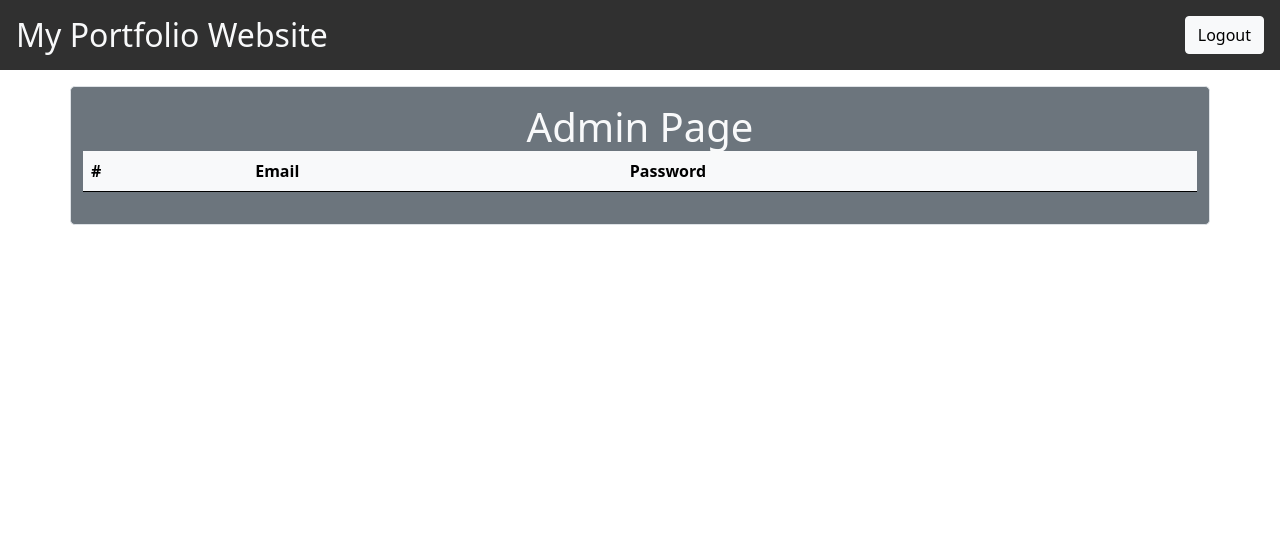
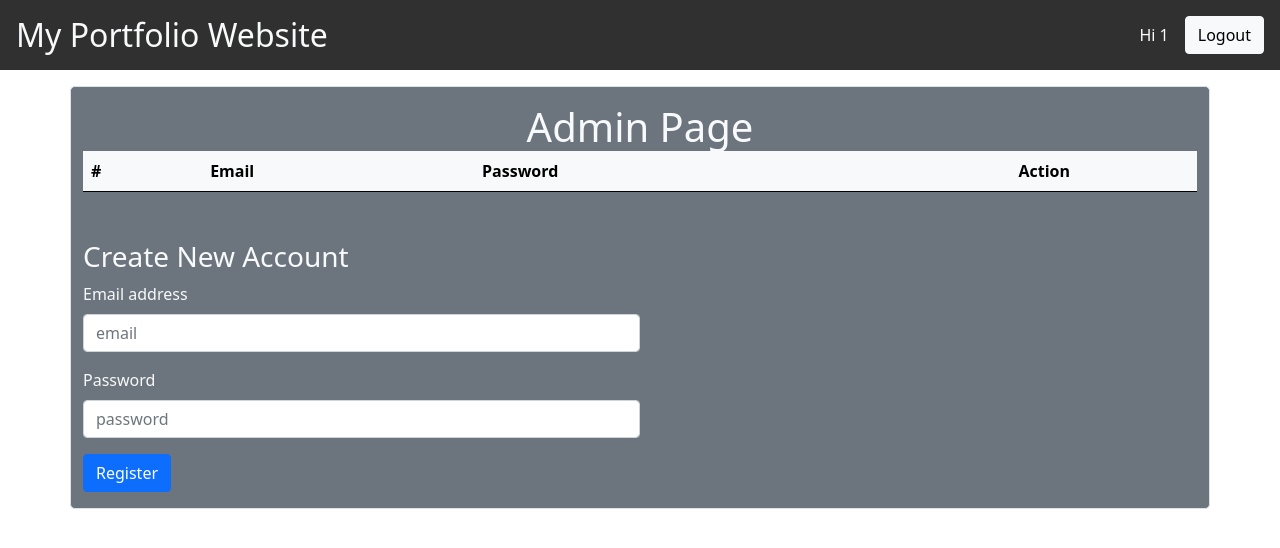
Before and after one commit to rizalw/webPortoFlaskCRUD, a Flask app: page /admin in a window 1280 px wide. Shown: the top 548 px of the page. Run offline with Flask 3, Linux system fonts and the light colour scheme; the visitor is signed in with stand-in values (Sample User, id 1); lists and menus that the app fills with data are empty.

Commit message:
add register feature, separate file for layout

```diff
--- a/app.py
+++ b/app.py
@@ -66,16 +66,19 @@ def index():
 def admin():
     return render_template("admin.html", current_user = flask_login.current_user, list_users = users)
 
+@app.route("/registration", methods=['POST'])
+@flask_login.login_required
+def registration():
+    email = request.form['email']
+    password = request.form['password']
+    script = "INSERT INTO accounts (email, password) VALUES ('{}', '{}');".format(email, password)
+    cursor.execute(script)
+    return redirect(url_for('admin'))
+
 @app.route('/login', methods=['GET', 'POST'])
 def login():
     if request.method == 'GET':
-        return '''
-               <form action='login' method='POST'>
-                <input type='text' name='email' id='email' placeholder='email'/>
-                <input type='password' name='password' id='password' placeholder='password'/>
-                <input type='submit' name='submit'/>
-               </form>
-               '''
+        return render_template("login.html")
 
     email = request.form['email']
     if email in users and request.form['password'] == users[email]['password']:
--- a/templates/admin.html
+++ b/templates/admin.html
@@ -1,25 +1,10 @@
-<!DOCTYPE html>
-<html lang="en">
+{% extends "layout.html" %}
 
-<head>
-    <meta charset="UTF-8">
-    <meta name="viewport" content="width=device-width, initial-scale=1.0">
-    <title>Admin Page</title>
-    <link href="https://cdn.jsdelivr.net/npm/bootstrap@5.0.2/dist/css/bootstrap.min.css" rel="stylesheet"
-        integrity="sha384-EVSTQN3/azprG1Anm3QDgpJLIm9Nao0Yz1ztcQTwFspd3yD65VohhpuuCOmLASjC" crossorigin="anonymous">
-</head>
+{% block title %}
+Admin Page
+{% endblock %}
 
-<body>
-    <!-- This is Navbar -->
-    <header class="d-flex justify-content-between p-3" style="background-color: #303030;">
-        <p class="display-6 fs-2 mb-0 text-light">My Portfolio Website</p>
-        {% if current_user.is_authenticated %}
-        <a href="/logout" class="btn btn-light">Logout</a>
-        {% else %}
-        <a href="/login" class="btn btn-light">Login</a>
-        {% endif %}
-    </header>
-    <!-- End of Navbar -->
+{% block content%}
     <div class="container my-3 py-3 border rounded-3 bg-secondary text-light">
         <div class="display-6 text-center">
             Admin Page
@@ -30,23 +15,34 @@
                     <th scope="col">#</th>
                     <th scope="col">Email</th>
                     <th scope="col">Password</th>
+                    <th class="text-center">Action</th>
                 </tr>
             </thead>
             <tbody>
                 {% for user in list_users.keys() %}
                 <tr>
-                    <th scope="row">1</th>
+                    <th scope="row">{{ loop.index }}</th>
                     <td>{{ user }}</td>
                     <td>{{ list_users[user]['password'] }}</td>
+                    <td class="d-flex flex-column align-items-center">
+                        <a href="#" class="btn btn-primary w-50 my-1">Update</a>
+                        <a href="#" class="btn btn-danger w-50 my-1">Delete</a>
+                    </td>
                 </tr>
                 {% endfor %}
             </tbody>
         </table>
+        <div class="display-6 fs-3 mt-5">Create New Account</div>
+        <form action='/registration' method='POST' class="mt-2 w-50">
+            <div class="mb-3">
+                <label class="form-label">Email address</label>
+                <input type="email" name="email" class="form-control" id="email", placeholder="email">
+            </div>
+            <div class="mb-3">
+                <label class="form-label">Password</label>
+                <input type="password" name="password" class="form-control" id="password", placeholder="password">
+            </div>
+            <button type="submit" class="btn btn-primary">Register</button>
+        </form>
     </div>
-
-    <script src="https://cdn.jsdelivr.net/npm/bootstrap@5.0.2/dist/js/bootstrap.bundle.min.js"
-        integrity="sha384-MrcW6ZMFYlzcLA8Nl+NtUVF0sA7MsXsP1UyJoMp4YLEuNSfAP+JcXn/tWtIaxVXM" crossorigin="anonymous">
-        </script>
-</body>
-
-</html>
+{% endblock %}
--- /dev/null
+++ b/templates/layout.html
@@ -0,0 +1,42 @@
+<!DOCTYPE html>
+<html lang="en">
+
+<head>
+    <meta charset="UTF-8">
+    <meta http-equiv="X-UA-Compatible" content="IE=edge">
+    <meta name="viewport" content="width=device-width, initial-scale=1.0">
+    {% block head %}
+    <title>{% block title %} {% endblock %}</title>
+    {% endblock %}
+    <link href="https://cdn.jsdelivr.net/npm/bootstrap@5.0.2/dist/css/bootstrap.min.css" rel="stylesheet"
+        integrity="sha384-EVSTQN3/azprG1Anm3QDgpJLIm9Nao0Yz1ztcQTwFspd3yD65VohhpuuCOmLASjC" crossorigin="anonymous">
+</head>
+
+<body>
+    <!-- This is Navbar -->
+    <header class="d-flex justify-content-between p-3" style="background-color: #303030;">
+        <a href="/" class="display-6 fs-2 mb-0 text-light text-decoration-none">My Portfolio Website</a>
+        {% if current_user.is_authenticated %}
+        <div class="d-flex align-items-center">
+            <div class="text-light me-3">
+                <a href="/admin" class="text-light text-decoration-none">
+                    Hi {{ current_user.id}}</div>
+                </a>
+            <a href="/logout" class="btn btn-light">Logout</a>
+        </div>
+        {% else %}
+        <a href="/login" class="btn btn-light">Login</a>
+        {% endif %}
+    </header>
+    <!-- End of Navbar -->
+
+    <!-- Main Container -->
+    {% block content%}
+    {% endblock %}
+    <!-- End of Main Container -->
+    <script src="https://cdn.jsdelivr.net/npm/bootstrap@5.0.2/dist/js/bootstrap.bundle.min.js"
+        integrity="sha384-MrcW6ZMFYlzcLA8Nl+NtUVF0sA7MsXsP1UyJoMp4YLEuNSfAP+JcXn/tWtIaxVXM" crossorigin="anonymous">
+        </script>
+</body>
+
+</html>
```
Also changed, not shown: templates/index.html (+8 -30 lines), templates/login.html (added, +25 -0 lines).
